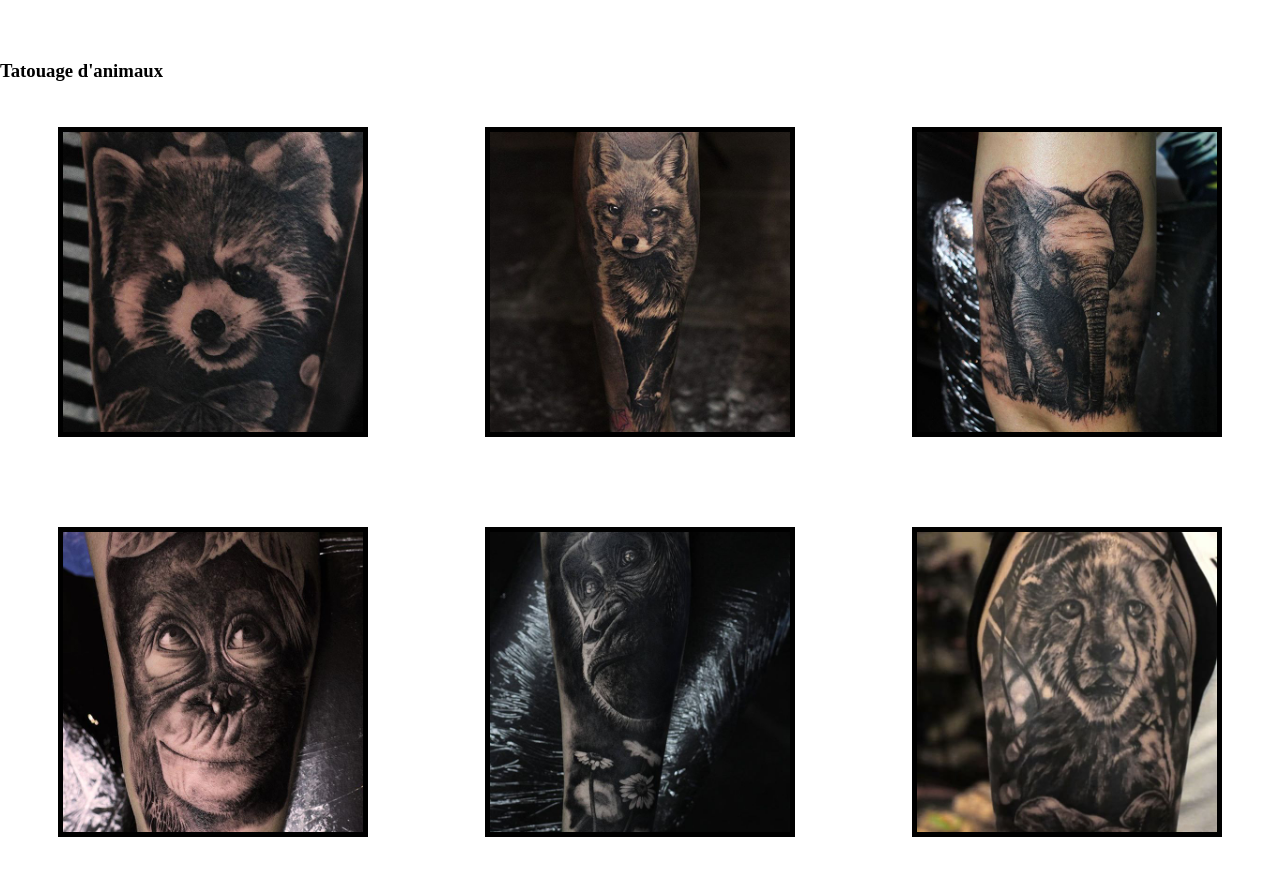
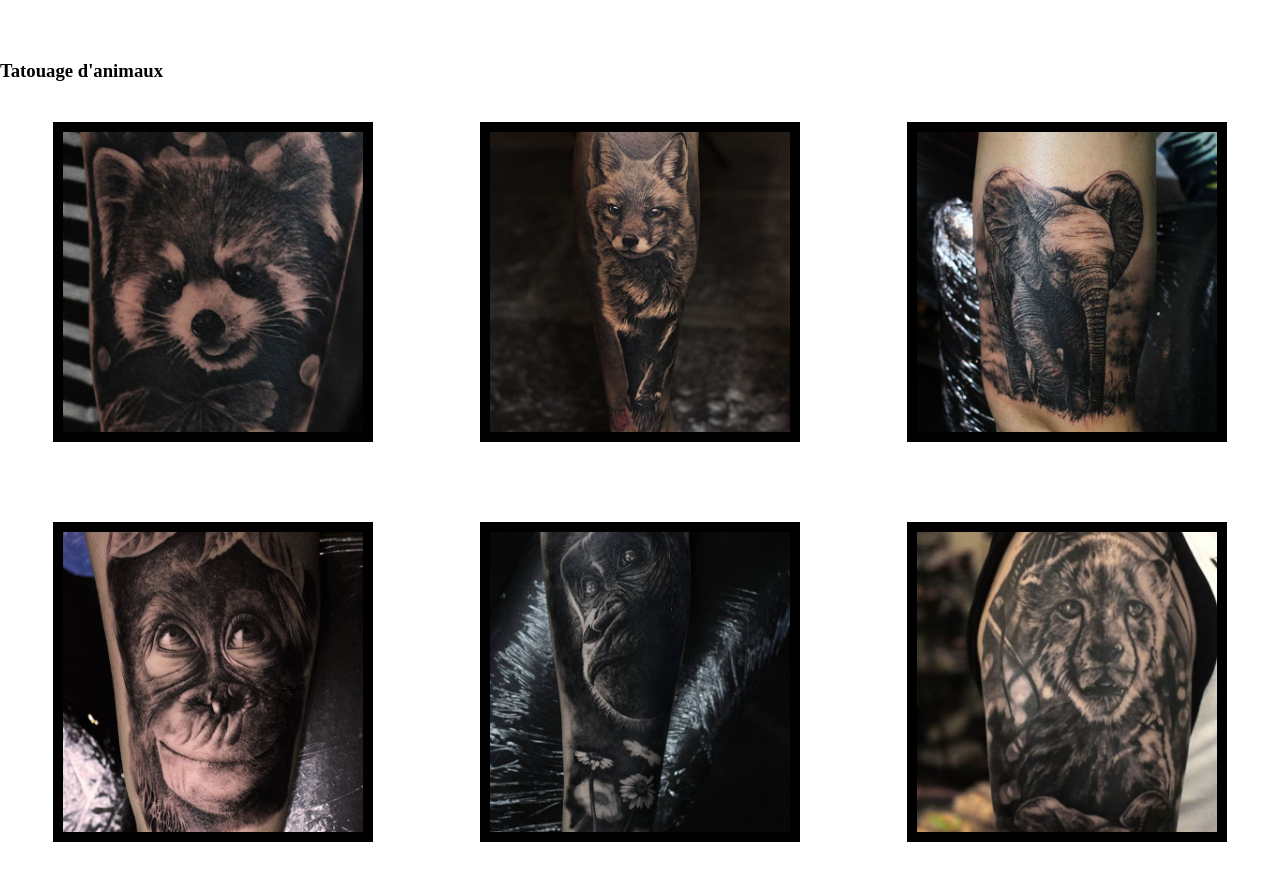
Before and after one commit to Mathieu-Pluquet/site-tattoo, a plain HTML site: page galerie.html in a window 1280 px wide. Shown: the part 900-1785 px from the top of the page. Drawn offline with Linux system fonts and the light colour scheme.

Commit message:
add pictures blog

```diff
--- a/css/style.css
+++ b/css/style.css
@@ -222,8 +222,8 @@ width: 150px;
 }
 
 .divpapa img {
-  height: 150px;
-  width: 150px;
+  height: 100px;
+  width: 100px;
 }
 
 .sec1, .sec3 {
@@ -344,6 +344,10 @@ align-items: center;
 flex-wrap: wrap;
 }
 
+.secnew img {
+  border: 5px solid black;
+}
+
 .secnew:nth-child(3) {
   display: none;
 }
@@ -451,6 +455,10 @@ position: fixed;
   margin-left: 30em;
 }
 
+.secg img {
+  border: 10px solid black;
+}
+
 .sec1 img, .sec3 img {
 width: 300px;
 height: 300px;
@@ -487,8 +495,8 @@ height: 25em;
 }
 
 .divpapa img {
-  height: 300px;
-  width: 300px;
+  height: 200px;
+  width: 200px;
 }
 
 .divpapa {
@@ -554,7 +562,12 @@ label  {
 .secnew {
 width: 30%;
 margin: auto;
+border: 10px solid black;
 }
 
+.divpapa img {
+  height: 300px;
+  width: 300px;
+}
 
 }
```
Also changed, not shown: images/te4.jpg, images/te7.jpg (added), images/te8.jpg (added).
